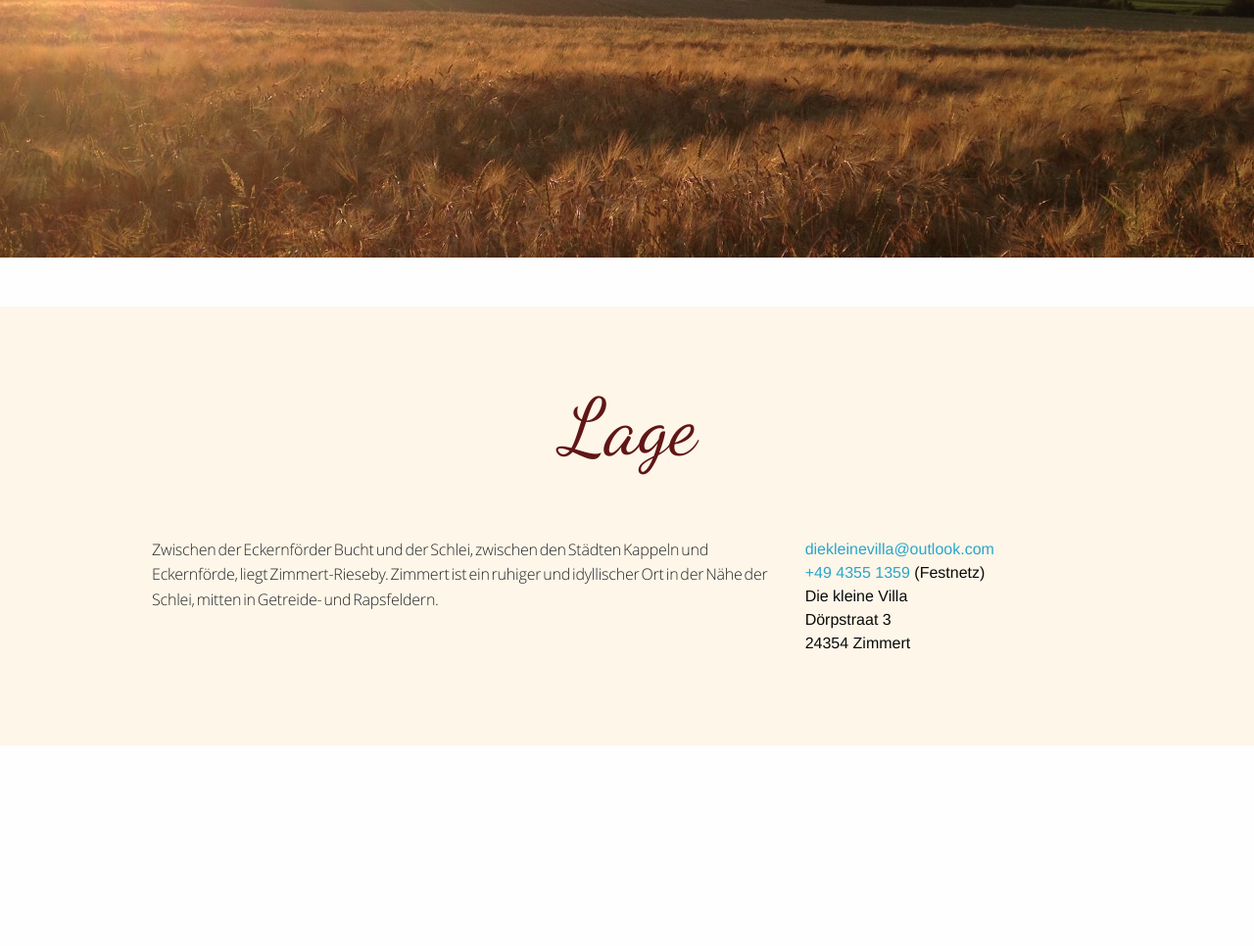
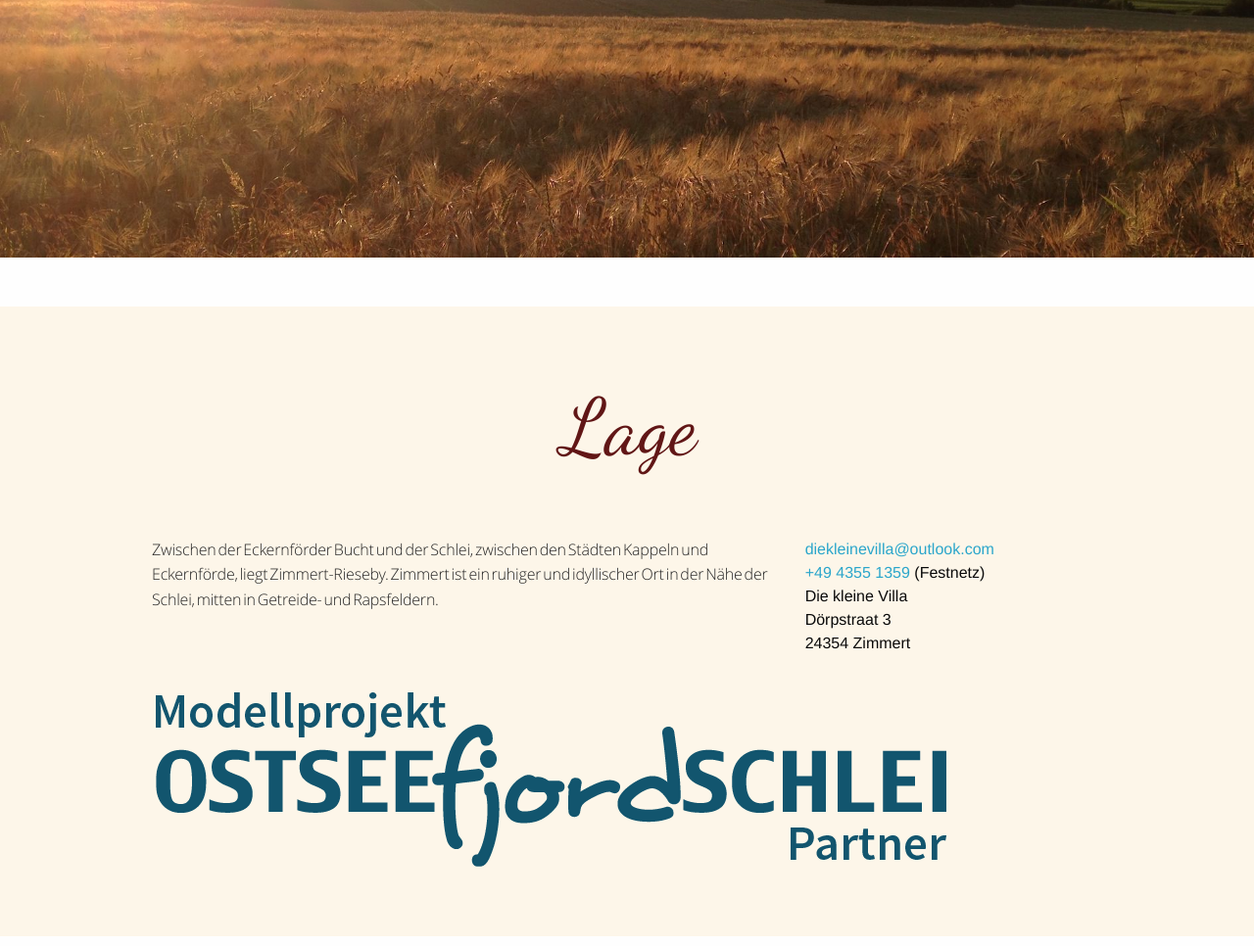
Before and after one commit to webwelten/die-kleine-villa, a website built with Parcel: page app/index.html in a window 1280 px wide. Shown: the part 7106-8072 px from the top of the page at 98% size. Before the commit the page ends 7877 px from the top, so only its background shows below. Built offline with nearby package versions, Linux system fonts and the light colour scheme; no server answers.

Commit message:
feat: add partner logo

```diff
--- a/app/index.html
+++ b/app/index.html
@@ -674,6 +674,8 @@
           </div>
         </div>
 
+        <img src="images/modellprojekt.png" alt="Die kleine Villa ist Partner beim Modellprojekt Ostseefjord-Schlei" />
+
       </div>
     </div>
 
```
Also changed, not shown: app/images/modellprojekt.png (added).
